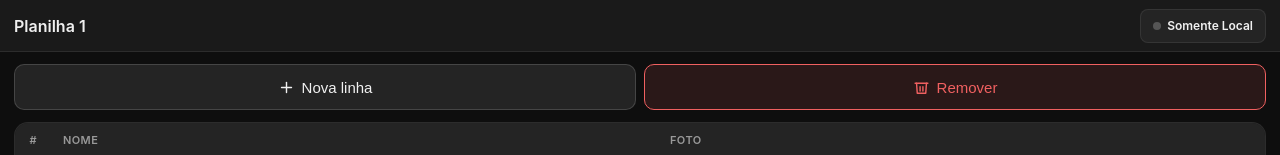
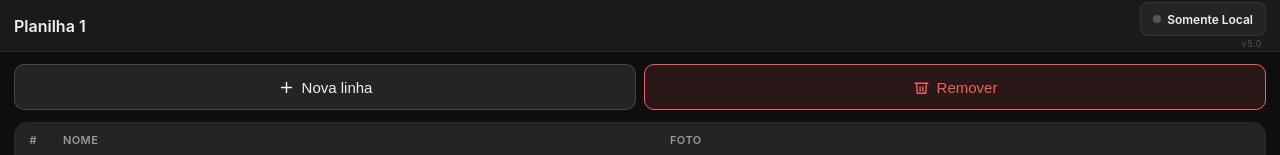
Before and after one commit to altamiroto/alternativescodes, a website: page appPlanilhas/public/index.html in a window 1280 px wide. Shown: the top 155 px of the page. Drawn offline with Linux system fonts and the light colour scheme.

Commit message:
Adiciona marcador visual de versao no cabecalho

```diff
--- a/appPlanilhas/public/index.html
+++ b/appPlanilhas/public/index.html
@@ -160,9 +160,12 @@ tbody td.empty-cell{color:var(--t3);}
     </button>
     <span id="hdr-title">Planilha</span>
     <div id="hdr-actions">
-      <div id="sync-status" class="offline" onclick="forceSync()">
-        <div class="sync-dot"></div>
-        <span id="sync-text">Offline</span>
+      <div style="display:flex;flex-direction:column;align-items:flex-end;">
+        <div id="sync-status" class="offline" onclick="forceSync()">
+          <div class="sync-dot"></div>
+          <span id="sync-text">Offline</span>
+        </div>
+        <div style="font-size:9px; color:var(--t3); margin-top:2px; margin-right:4px; letter-spacing:0.5px;">v5.0</div>
       </div>
     </div>
   </div>
```
